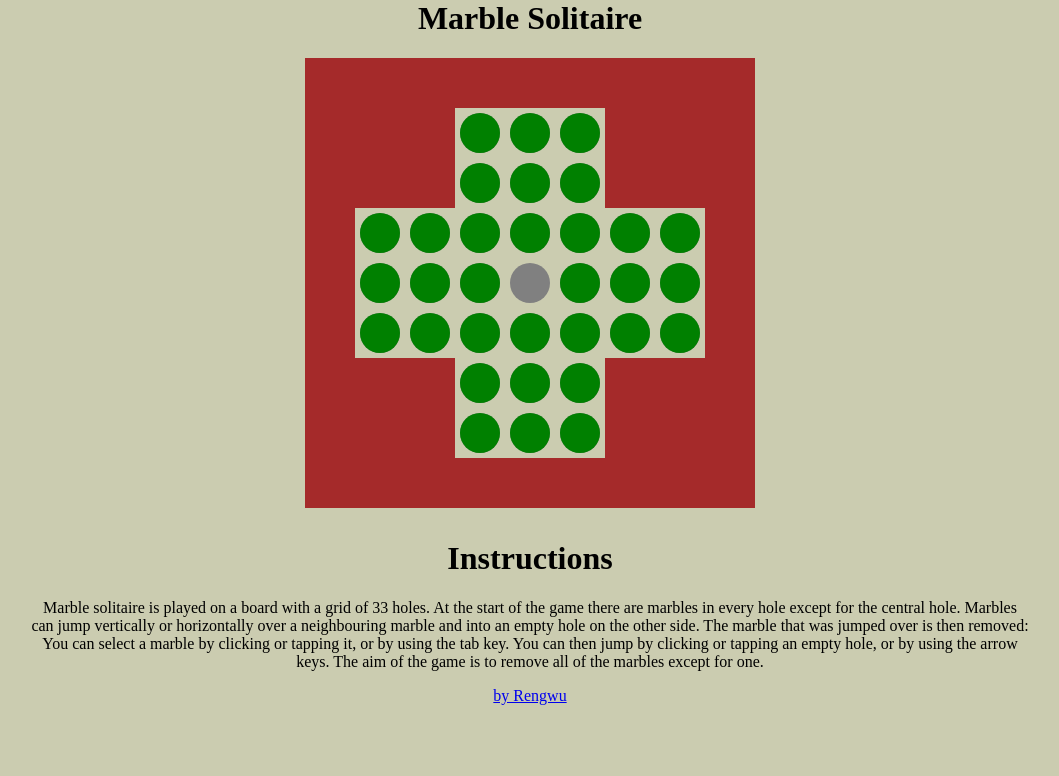
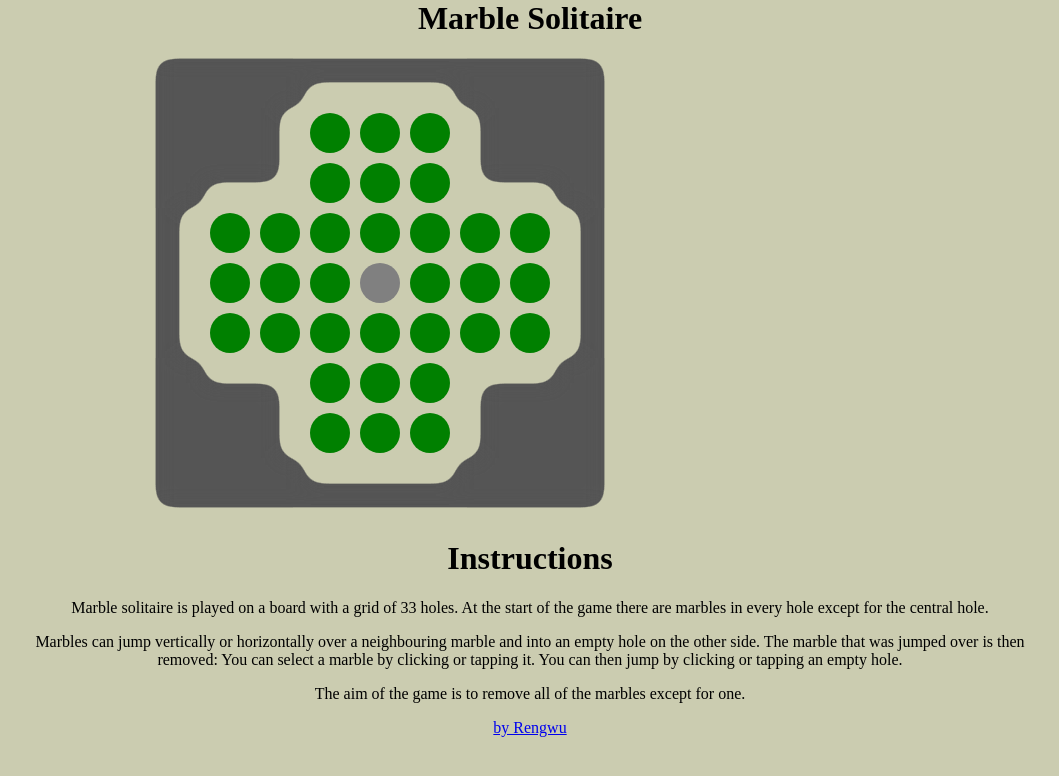
Before and after one commit to johngohrw/marble-solitaire, a Next.js app: page / in a window 1280 px wide. Shown: the top 776 px of the page, without its empty margins (110-1169 px from the left). Built offline with nearby package versions, Linux system fonts and the light colour scheme.

Commit message:
feat: goo wall styling system

```diff
--- a/pages/index.js
+++ b/pages/index.js
@@ -14,8 +14,8 @@ export default function Home() {
     <>
       <div className="page">
         <Head>
-          <title>Create Next App</title>
-          <meta name="description" content="Generated by create next app" />
+          <title>Marble Solitaire</title>
+          <meta name="description" content="Marble Solitaire" />
           <link rel="icon" href="/favicon.ico" />
         </Head>
 
@@ -30,13 +30,18 @@ export default function Home() {
             <p>
               Marble solitaire is played on a board with a grid of 33 holes. At
               the start of the game there are marbles in every hole except for
-              the central hole. Marbles can jump vertically or horizontally over
-              a neighbouring marble and into an empty hole on the other side.
-              The marble that was jumped over is then removed: You can select a
-              marble by clicking or tapping it, or by using the tab key. You can
-              then jump by clicking or tapping an empty hole, or by using the
-              arrow keys. The aim of the game is to remove all of the marbles
-              except for one.
+              the central hole.
+            </p>
+            <p>
+              Marbles can jump vertically or horizontally over a neighbouring
+              marble and into an empty hole on the other side. The marble that
+              was jumped over is then removed: You can select a marble by
+              clicking or tapping it. You can then jump by clicking or tapping
+              an empty hole.
+            </p>
+            <p>
+              The aim of the game is to remove all of the marbles except for
+              one.
             </p>
           </div>
         </main>
@@ -75,21 +80,74 @@ export default function Home() {
   );
 }
 
+const emptyChars = "_ ";
+
+const walls = "#█▌▐▀▄▖▗▘▝▚▞";
+
+const wallStyleMap = {
+  "#": {
+    height: "100%",
+    width: "100%",
+  },
+  "█": {
+    height: "100%",
+    width: "100%",
+  },
+  "▌": { height: "100%", width: "50%", left: "0" },
+  "▐": { height: "100%", width: "50%", right: "0" },
+  "▀": { height: "50%", width: "100%", top: "0" },
+  "▄": { height: "50%", width: "100%", bottom: "0" },
+  "▖": {
+    left: "0",
+    bottom: "0",
+    height: "50%",
+    width: "50%",
+  },
+  "▗": {
+    bottom: "0",
+    height: "50%",
+    width: "50%",
+    right: "0",
+  },
+  "▘": {
+    left: "0",
+    top: "0",
+    height: "50%",
+    width: "50%",
+  },
+  "▝": {
+    top: "0",
+    right: "0",
+    height: "50%",
+    width: "50%",
+  },
+  "▚": {
+    height: "140%",
+    width: "50%",
+    transform: "rotate(-45deg)",
+  },
+  "▞": {
+    height: "140%",
+    width: "50%",
+    transform: "rotate(45deg)",
+  },
+};
+
 // state legend:
 // # = wall
 // o = marble
 // _ = empty space
 const initialState = {
   chars: [
-    "#########",
-    "###ooo###",
-    "###ooo###",
-    "#ooooooo#",
-    "#ooo_ooo#",
-    "#ooooooo#",
-    "###ooo###",
-    "###ooo###",
-    "#########",
+    "███▀▀▀███",
+    "██▌ooo▐██",
+    "█▀▘ooo▝▀█",
+    "▌ooooooo▐",
+    "▌ooo ooo▐",
+    "▌ooooooo▐",
+    "█▄▖ooo▗▄█",
+    "██▌ooo▐██",
+    "███▄▄▄███",
   ],
 };
 
@@ -126,21 +184,27 @@ function getValidMoves(state) {
     if (type === "hori") {
       // horizontal, y is the same
       // check left side
-      if (from.x > 0 && state[from.y][from.x - 1] === "_") {
+      if (from.x > 0 && emptyChars.includes(state[from.y][from.x - 1])) {
         validMoves[`${to.x},${to.y}-${from.x - 1},${from.y}`] = true;
       }
       // check right side
-      if (to.x < state[from.y].length - 1 && state[from.y][to.x + 1] === "_") {
+      if (
+        to.x < state[from.y].length - 1 &&
+        emptyChars.includes(state[from.y][to.x + 1])
+      ) {
         validMoves[`${from.x},${from.y}-${to.x + 1},${to.y}`] = true;
       }
     } else {
       // verti
       // check top side
-      if (from.y > 0 && state[from.y - 1][from.x] === "_") {
+      if (from.y > 0 && emptyChars.includes(state[from.y - 1][from.x])) {
         validMoves[`${to.x},${to.y}-${from.x},${from.y - 1}`] = true;
       }
       // check bottom side
-      if (to.y < state.length - 1 && state[to.y + 1][to.x] === "_") {
+      if (
+        to.y < state.length - 1 &&
+        emptyChars.includes(state[to.y + 1][to.x])
+      ) {
         validMoves[`${from.x},${from.y}-${to.x},${to.y + 1}`] = true;
       }
     }
@@ -193,6 +257,22 @@ function MarbleSolitaire() {
 
   return (
     <>
+      <div className="game">
+        <div className="grid walls" style={{ userSelect: "none" }}>
+          {state.map((row, y) => (
+            <div className="gridRow" key={y}>
+              {row.split("").map((char, x) => (
+                <Cell
+                  showOnlyWalls
+                  x={x}
+                  y={y}
+                  key={`${char}${x}${y}`}
+                  char={char}
+                />
+              ))}
+            </div>
+          ))}
+        </div>
         <div className="grid">
           {state.map((row, y) => (
             <div className="gridRow" key={y}>
@@ -213,7 +293,24 @@ function MarbleSolitaire() {
             </div>
           ))}
         </div>
+      </div>
+      <svg>
+        <filter id="gooey">
+          <feGaussianBlur in="SourceGraphic" stdDeviation="10" />
+          <feColorMatrix
+            values="
+        1 0 0 0 0
+        0 1 0 0 0
+        0 0 1 0 0
+        0 0 0 20 -10
+        "
+          />
+        </filter>
+      </svg>
       <style jsx>{`
+        .game {
+          position: relative;
+        }
         .grid {
           display: flex;
           flex-direction: column;
@@ -221,31 +318,45 @@ function MarbleSolitaire() {
         .gridRow {
           display: flex;
         }
+        .walls {
+          position: absolute;
+          top: 0;
+          filter: url("#gooey");
+        }
+        .grid.walls {
+        }
       `}</style>
     </>
   );
 }
 
-function Cell({ char, x, y, active, ...rest }) {
+function Cell({ char, x, y, active, showOnlyWalls = false, ...rest }) {
   return (
     <>
-      <div className={`${char === "#" && "wall"} cell`} {...rest}>
+      <div className="cell" {...rest}>
+        {showOnlyWalls && walls.includes(char) && (
+          <div className="wall" style={wallStyleMap[char]} />
+        )}
+        {!showOnlyWalls && emptyChars.includes(char) && (
           <div className="empty" />
-        {char === "o" && <div className={`marble ${active && "active"}`} />}
+        )}
+        {!showOnlyWalls && char === "o" && (
+          <div className={`marble ${active && "active"}`} />
+        )}
       </div>
       <style jsx>{`
         .cell {
           position: relative;
           width: 50px;
           height: 50px;
-          cursor: pointer;
           display: flex;
           align-items: center;
           justify-content: center;
           user-select: none;
         }
         .wall {
-          background: brown;
+          background: #555;
+          position: absolute;
         }
         .marble {
           position: absolute;
@@ -253,17 +364,19 @@ function Cell({ char, x, y, active, ...rest }) {
           height: 80%;
           border-radius: 50%;
           background: green;
+          cursor: pointer;
         }
 
         .marble.active {
           border: 3px solid black;
         }
-        :not(.wall) > .empty {
+        .empty {
           position: absolute;
           width: 80%;
           height: 80%;
           border-radius: 50%;
           background: grey;
+          cursor: pointer;
         }
       `}</style>
     </>
```
Lines whose indentation alone changed are shown as unchanged.
